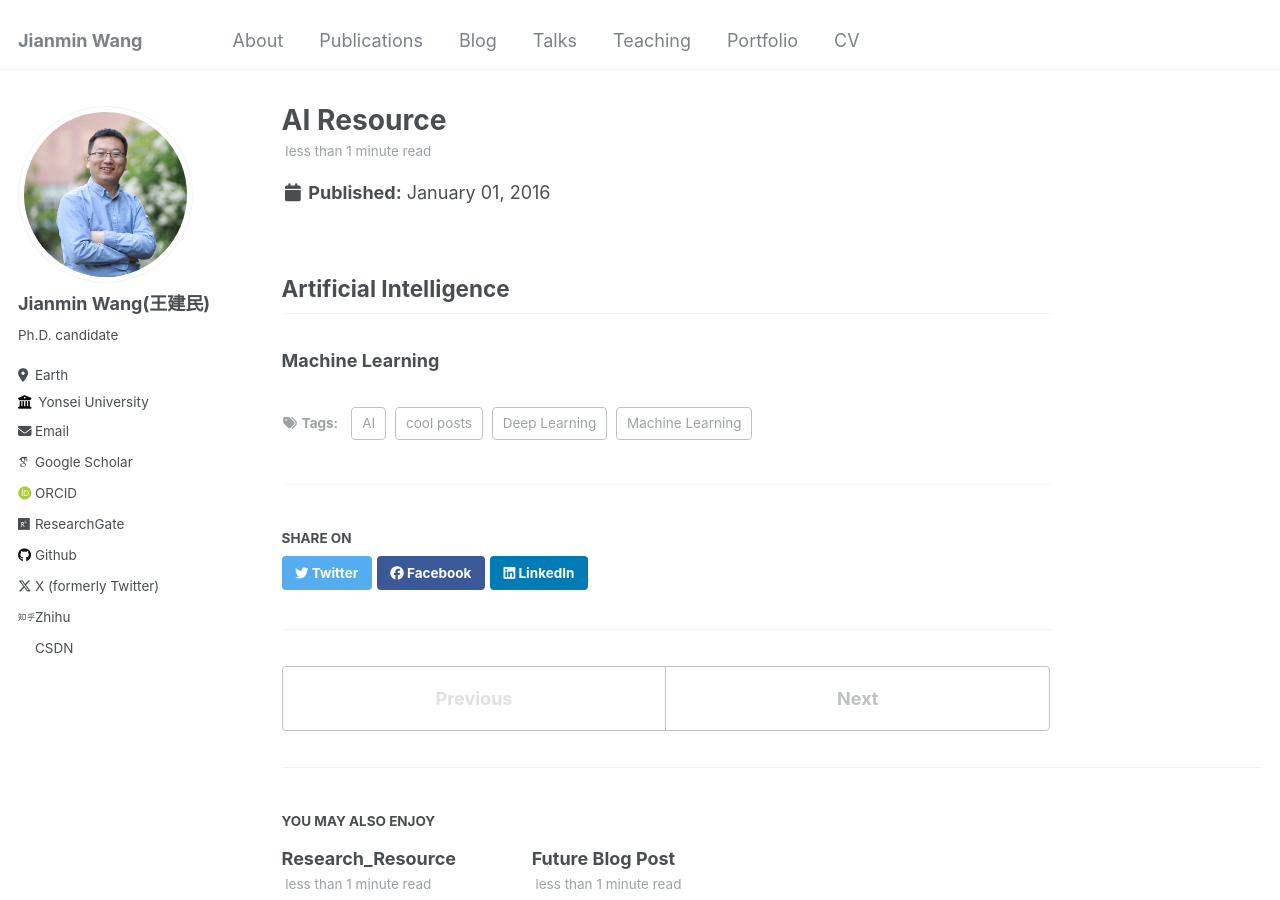
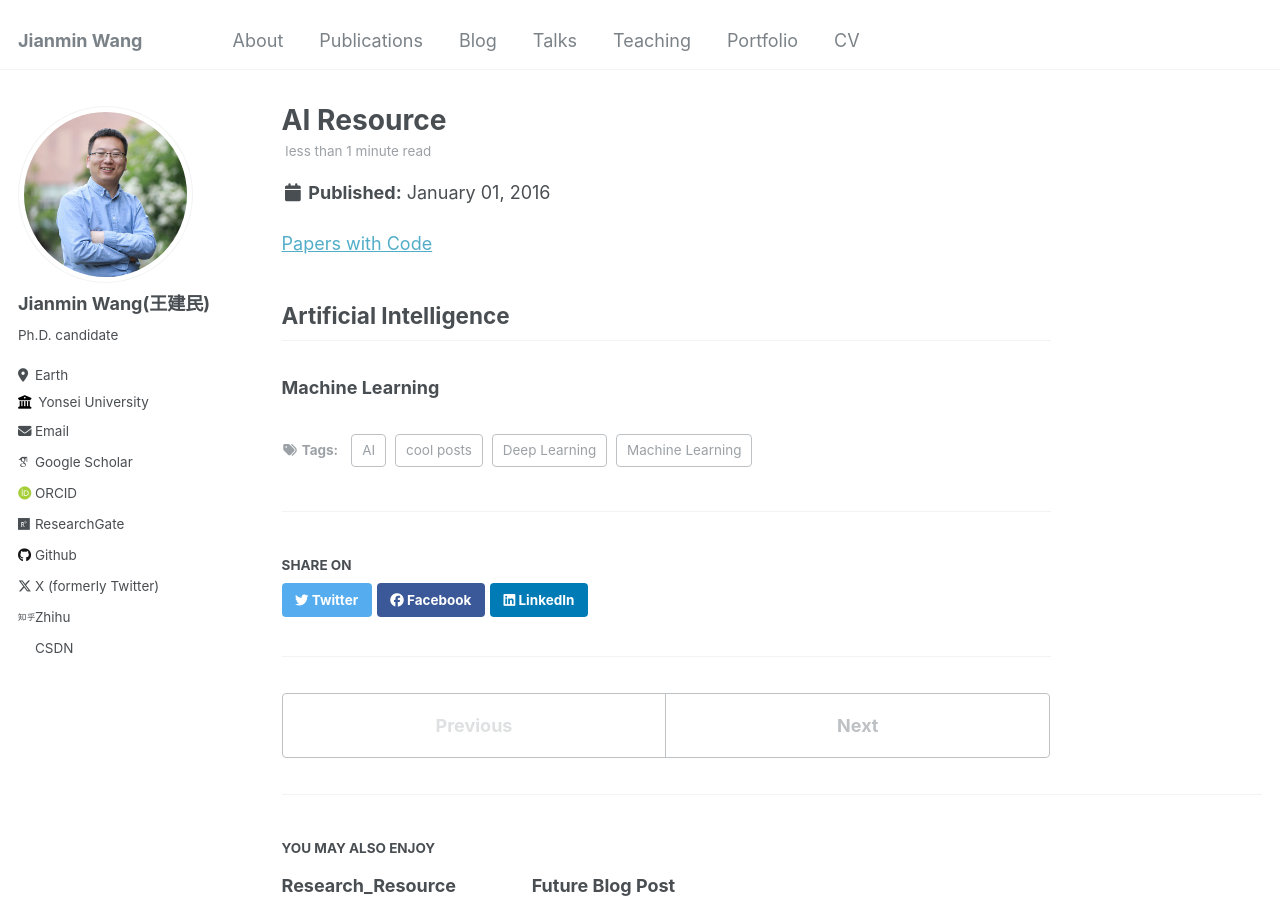
Before and after one commit to Jianmin2drugai/Jianmin2drugai.github.io, a Jekyll site: the page built from _posts/2016-01-01-ai-resource-post.md, in a window 1280 px wide and 900 px high. Built offline with Jekyll 4.4.1, drawn with Linux system fonts in a browser that asks for light colours; some web fonts are replaced.

Commit message:
Update 2016-01-01-ai-resource-post.md

```diff
--- a/_posts/2016-01-01-ai-resource-post.md
+++ b/_posts/2016-01-01-ai-resource-post.md
@@ -11,6 +11,11 @@ tags:
 
 
 
+[Papers with Code](https://paperswithcode.com/)
+
+
+
+
 ## Artificial Intelligence
 
 
```
